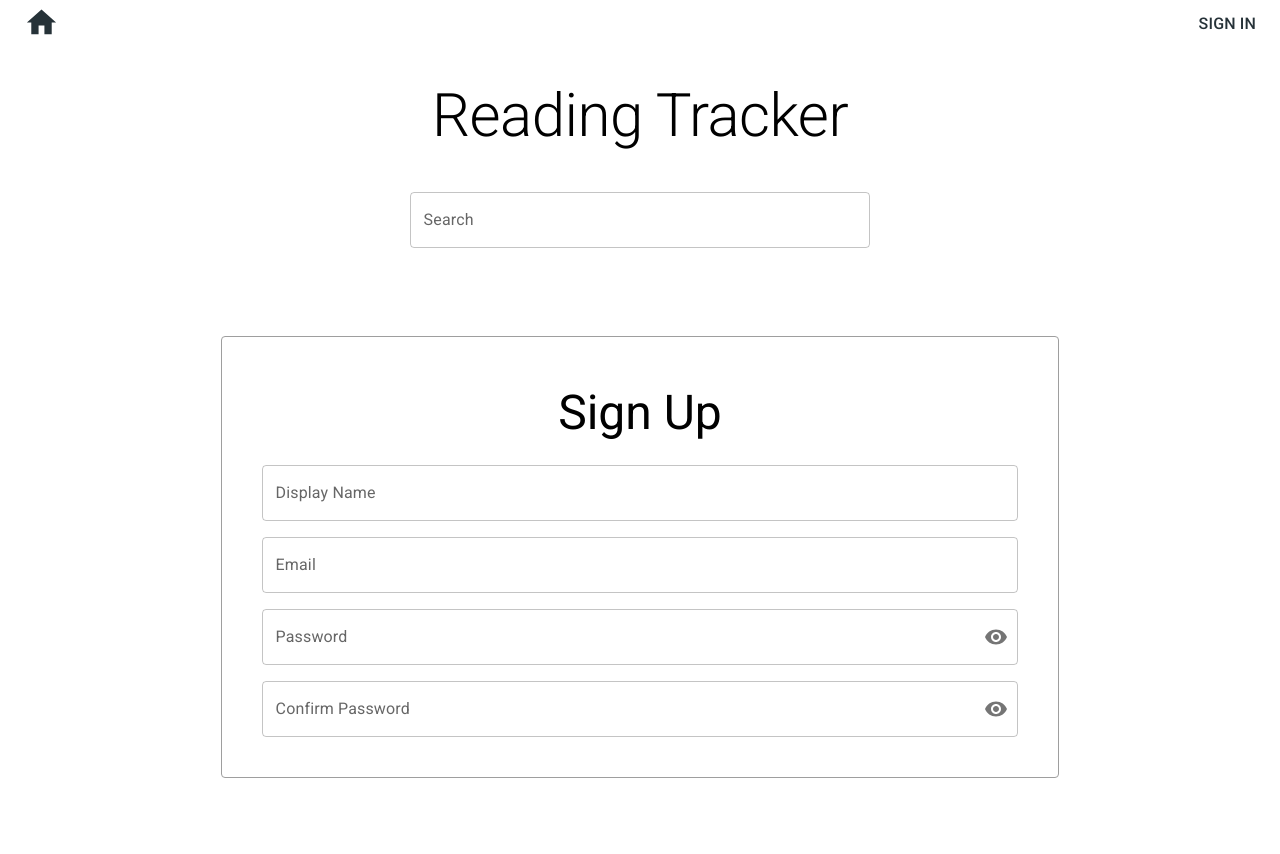
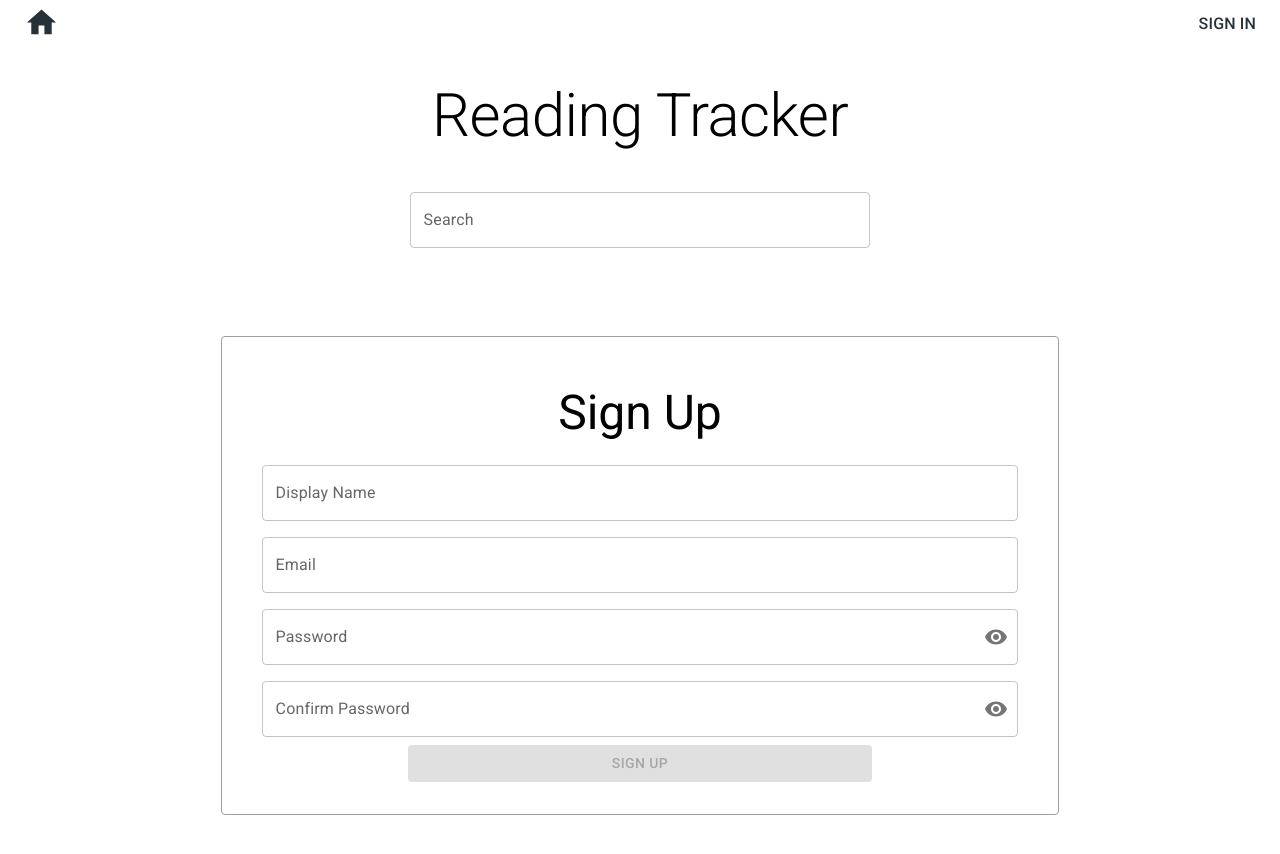
Before and after one commit to trevorsmithbanjo/reading-tracker, a React (Create React App) app: page / in a window 1280 px wide. Shown: the top 854 px of the page. Built offline with nearby package versions, Linux system fonts and the light colour scheme; no server answers.

Commit message:
Adds ability to add user to firebase db on signup.

```diff
--- a/src/App.tsx
+++ b/src/App.tsx
@@ -5,10 +5,7 @@ import Home from './pages/home';
 import Header from './components/header/header';
 import SignIn from './components/sign-in-and-sign-up/sign-in';
 
-const App: React.FC = () => {
-  const FIREBASE = process.env.REACT_APP_FIREBASE_API_KEY;
-  console.log(FIREBASE);
-  return (
+const App: React.FC = () => (
   <>
     <Header />
     <Routes>
@@ -17,6 +14,5 @@ const App: React.FC = () => {
     </Routes>
   </>
 );
-};
 
 export default App;
--- a/src/components/sign-in-and-sign-up/sign-up.tsx
+++ b/src/components/sign-in-and-sign-up/sign-up.tsx
@@ -11,26 +11,33 @@ import Visibility from '@mui/icons-material/Visibility';
 import VisibilityOff from '@mui/icons-material/VisibilityOff';
 import TextField from '@mui/material/TextField';
 import Typography from '@mui/material/Typography';
+import Button from '@mui/material/Button';
 
-export interface UserSignInState {
-  displayName?: string;
+import {
+  auth,
+  createUserProfileDocument,
+} from '../../firebase/firebase.utils.js';
+
+interface UserSignUpState {
+  displayName: string;
   email: string;
   password: string;
-  confirmPassword?: string;
+  confirmPassword: string;
   showPassword?: boolean;
 }
 
 const SignUp: React.FC = () => {
-  const [values, setValues] = useState<UserSignInState>({
+  const [values, setValues] = useState<UserSignUpState>({
     displayName: '',
     email: '',
     password: '',
     confirmPassword: '',
     showPassword: false,
   });
+  const { displayName, email, password, confirmPassword } = values;
 
   const handleChange =
-    (prop: keyof UserSignInState) =>
+    (prop: keyof UserSignUpState) =>
     (event: React.ChangeEvent<HTMLInputElement>) => {
       setValues({ ...values, [prop]: event.target.value });
     };
@@ -46,6 +53,51 @@ const SignUp: React.FC = () => {
     event: React.MouseEvent<HTMLButtonElement>,
   ) => {
     event.preventDefault();
+  };
+
+  const handleButtonDisabled = (): boolean => {
+    if (
+      displayName === undefined ||
+      email === undefined ||
+      password === undefined ||
+      confirmPassword === undefined
+    ) {
+      return true;
+    }
+    if (
+      displayName.length === 0 ||
+      email.length === 0 ||
+      password.length === 0 ||
+      confirmPassword.length === 0
+    ) {
+      return true;
+    }
+    return false;
+  };
+
+  const handleSubmit = async (event: React.MouseEvent<HTMLElement>) => {
+    event.preventDefault();
+
+    if (password !== confirmPassword) {
+      alert("passwords don't match");
+    }
+
+    try {
+      const { user } = await auth.createUserWithEmailAndPassword(
+        email,
+        password,
+      );
+
+      await createUserProfileDocument(user, { displayName });
+      setValues({
+        displayName: '',
+        email: '',
+        password: '',
+        confirmPassword: '',
+      });
+    } catch (error) {
+      console.error(error);
+    }
   };
 
   return (
@@ -72,32 +124,15 @@ const SignUp: React.FC = () => {
           sx={{ m: 1 }}
           inputProps={{ type: 'text' }}
           value={values.displayName}
+          onChange={handleChange('displayName')}
         />
-        {/* <FormControl variant="outlined" sx={{ m: 1 }}>
-          <InputLabel htmlFor="display-name-label">Display Name</InputLabel>
-          <OutlinedInput
-            id="display-name-input"
-            type="text"
-            value={values.displayName}
-            onChange={handleChange('displayName')}
-          />
-        </FormControl> */}
-
-        {/* <FormControl variant="outlined" sx={{ m: 1 }}>
-          <InputLabel htmlFor="email-label">Email</InputLabel>
-          <OutlinedInput
-            id="email-input"
-            type="email"
-            value={values.email}
-            onChange={handleChange('email')}
-          />
-        </FormControl> */}
         <TextField
           label="Email"
           id="email"
           sx={{ m: 1 }}
           inputProps={{ type: 'email' }}
           value={values.email}
+          onChange={handleChange('email')}
         />
         <FormControl variant="outlined" sx={{ m: 1 }}>
           <InputLabel htmlFor="password-label">Password</InputLabel>
@@ -145,6 +180,16 @@ const SignUp: React.FC = () => {
             label="Confirm-Password"
           />
         </FormControl>
+        <Button
+          variant="contained"
+          disableElevation
+          sx={{ width: '60%', m: '0 auto' }}
+          color="primary"
+          disabled={handleButtonDisabled()}
+          onClick={(event) => handleSubmit(event)}
+        >
+          Sign Up
+        </Button>
       </Box>
     </Container>
   );
```
Also changed, not shown: src/components/sign-in-and-sign-up/sign-in.tsx (+6 -1 lines). Lines whose indentation alone changed are shown as unchanged.
